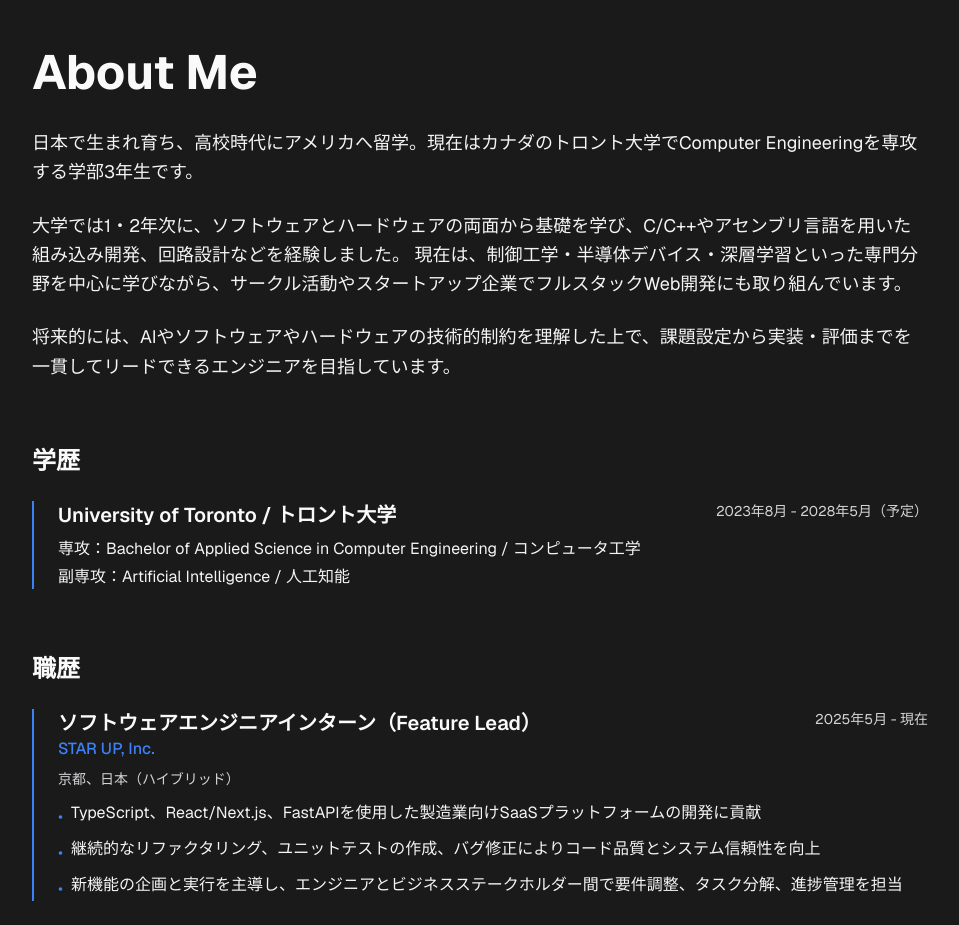
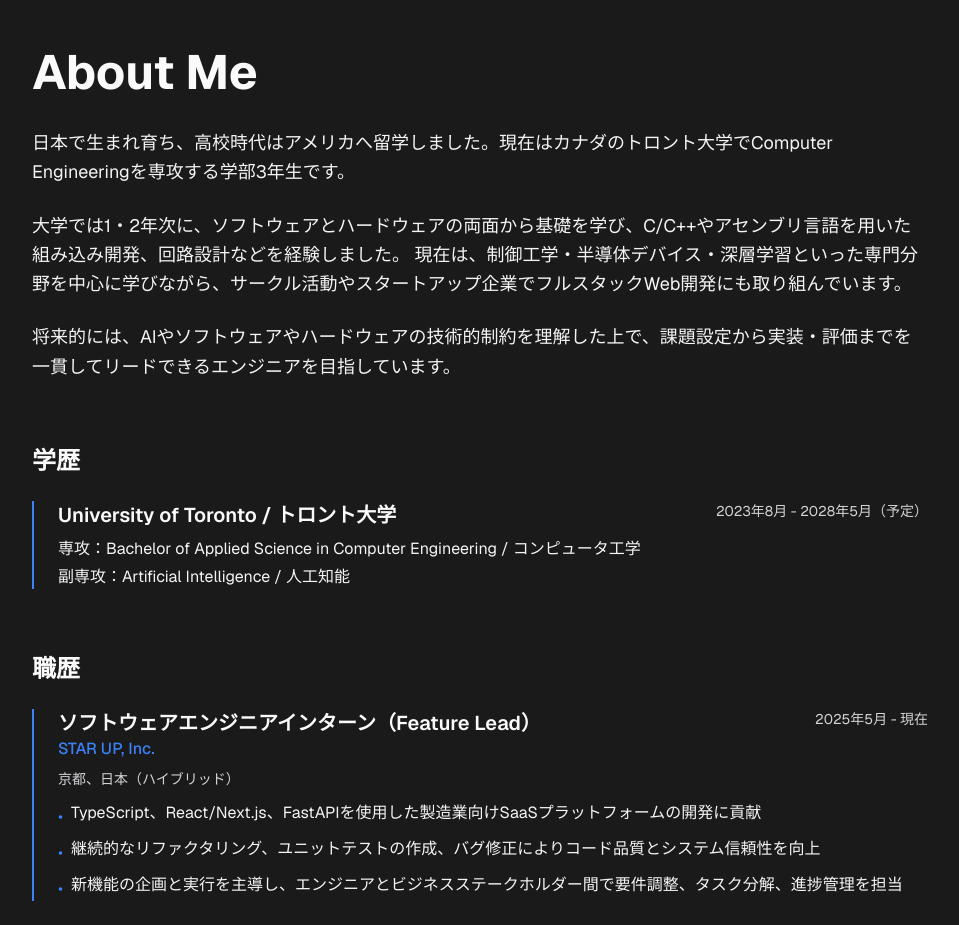
Before and after one commit to matsu641/my-portfolio, a Next.js app: page / in a window 1280 px wide. Shown: the part 880-1805 px from the top of the page, without its empty margins (160-1119 px from the left). Built offline with nearby package versions, Linux system fonts and the light colour scheme.

Commit message:
Minor change

```diff
--- a/components/About.tsx
+++ b/components/About.tsx
@@ -32,7 +32,7 @@ export default function About() {
             <h2 className="text-4xl md:text-5xl font-bold mb-8">About Me</h2>
               <div className="space-y-6">
                 <p className="text-lg text-zinc-100 leading-relaxed">
-                  日本で生まれ育ち、高校時代にアメリカへ留学。現在はカナダのトロント大学でComputer Engineeringを専攻する学部3年生です。
+                  日本で生まれ育ち、高校時代はアメリカへ留学しました。現在はカナダのトロント大学でComputer Engineeringを専攻する学部3年生です。
                 </p>
                 <p className="text-lg text-zinc-100 leading-relaxed">
                   大学では1・2年次に、ソフトウェアとハードウェアの両面から基礎を学び、C/C++やアセンブリ言語を用いた組み込み開発、回路設計などを経験しました。
```
